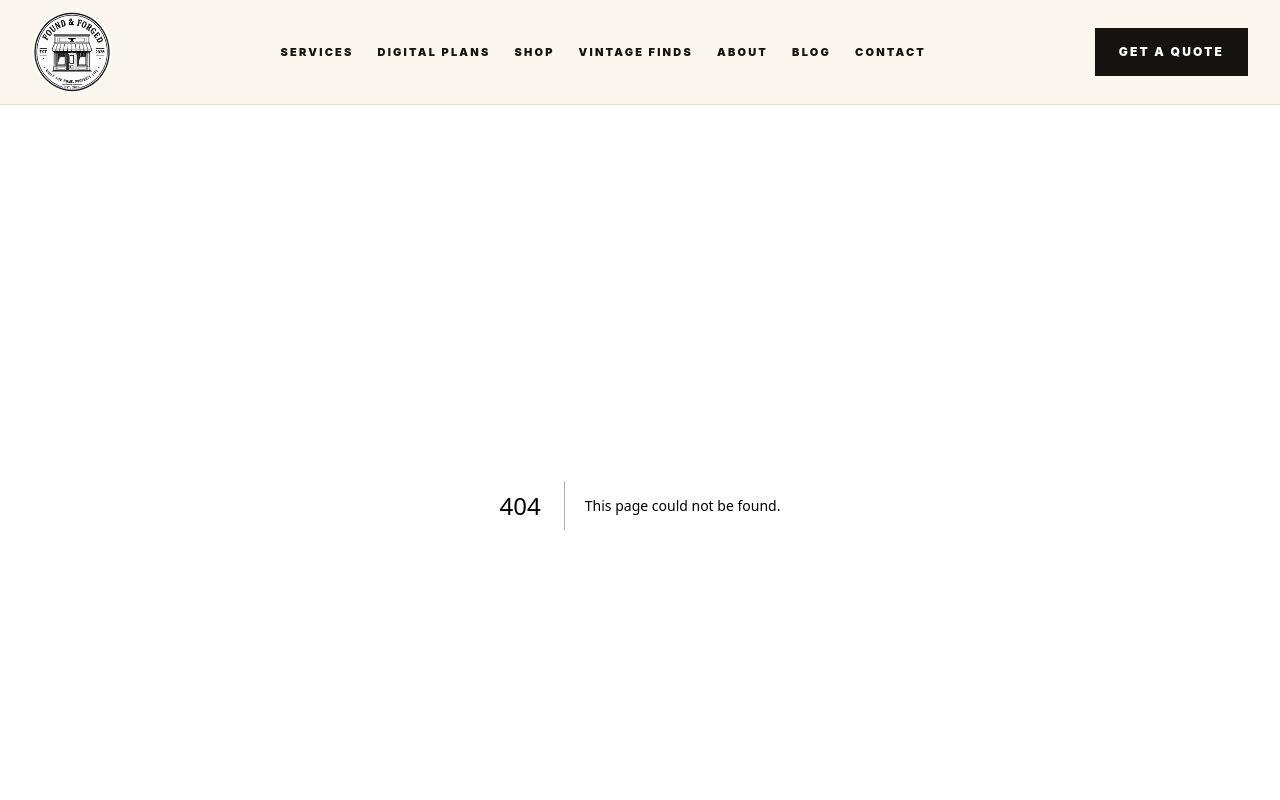
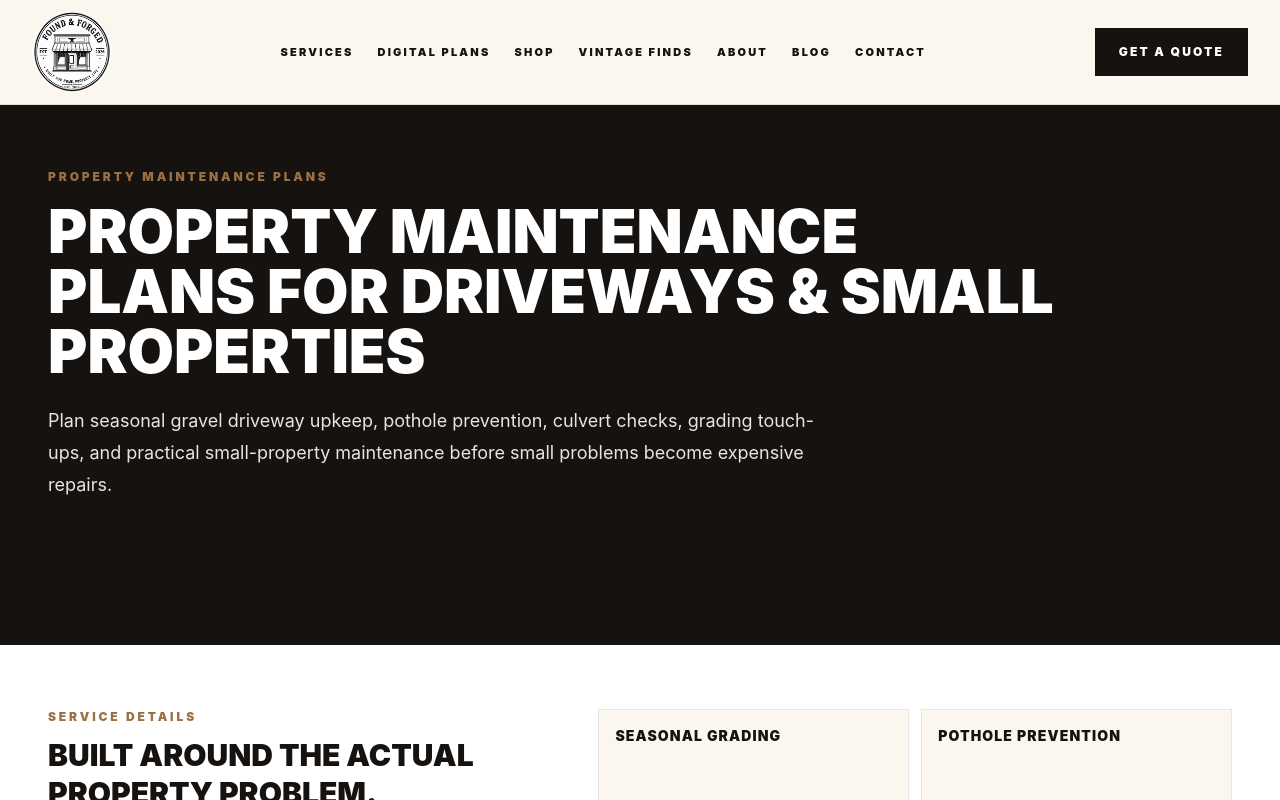
Before and after one commit to barrell1996/Found-ForgedWebsite, a Next.js app: page /property-maintenance-plans in a window 1280 px wide. Before the commit this address had no page. Shown: the top 800 px of the page. Built offline with nearby package versions, Linux system fonts and the light colour scheme.

Commit message:
Add property maintenance plans page

```diff
--- /dev/null
+++ b/app/property-maintenance-plans/page.tsx
@@ -0,0 +1,33 @@
+import { buildPropertyServiceMetadata, PropertyServicePage } from "@/components/PropertyServicePage";
+
+export const metadata = buildPropertyServiceMetadata({
+  title: "Property Maintenance Plans in Western Ohio | Gravel Driveway Upkeep",
+  description: "Property maintenance plans for western Ohio homeowners needing gravel driveway upkeep, seasonal grading, pothole prevention, culvert checks, and small property improvements.",
+  path: "/property-maintenance-plans"
+});
+
+export default function PropertyMaintenancePlansPage() {
+  return (
+    <PropertyServicePage
+      eyebrow="Property Maintenance Plans"
+      h1="Property Maintenance Plans for Driveways & Small Properties"
+      serviceName="Property Maintenance Plans"
+      slug="property-maintenance-plans"
+      intro="Plan seasonal gravel driveway upkeep, pothole prevention, culvert checks, grading touch-ups, and practical small-property maintenance before small problems become expensive repairs."
+      sections={[
+        { title: "Seasonal Driveway Checks", body: "A spring or fall review can catch potholes, ruts, drainage issues, and gravel migration before they turn into larger repairs." },
+        { title: "Practical Maintenance Scope", body: "Plans can focus on driveway grading, gravel touch-ups, culvert areas, lanes, pads, and small access improvements that matter to daily property use." },
+        { title: "Owner-Friendly Planning", body: "The goal is not unnecessary work. It is a clear maintenance rhythm that helps you budget and prioritize the property projects that actually reduce headaches." }
+      ]}
+      bullets={["Seasonal grading", "Pothole prevention", "Culvert checks", "Gravel planning", "Small property upkeep", "Photo-based reviews"]}
+      photos={["Current driveway photos from both directions", "Known recurring potholes or washouts", "Culverts, ditches, and drainage paths", "Parking pads, lanes, or gravel work areas", "Problem areas after heavy rain", "A short list of yearly property priorities"]}
+      faqs={[
+        { question: "Is this a subscription plan?", answer: "It can start as a practical maintenance conversation. The right cadence depends on driveway length, traffic, drainage, and how much seasonal upkeep the property needs." },
+        { question: "What does a maintenance visit include?", answer: "Typical work may include light grading, gravel redistribution, pothole prevention, culvert-area review, and small property surface touch-ups." },
+        { question: "Who is this best for?", answer: "Property owners who know the same driveway or access problems return every season and want a more planned approach than emergency repairs." }
+      ]}
+      related={[{ label: "Gravel Driveway Repair", href: "/gravel-driveway-repair" }, { label: "Gravel Driveway Grading", href: "/gravel-driveway-grading" }, { label: "Pothole Repair", href: "/pothole-repair" }, { label: "Light Tractor Services", href: "/light-tractor-services" }]}
+      ctaLabel="Request a Maintenance Plan"
+    />
+  );
+}
```
